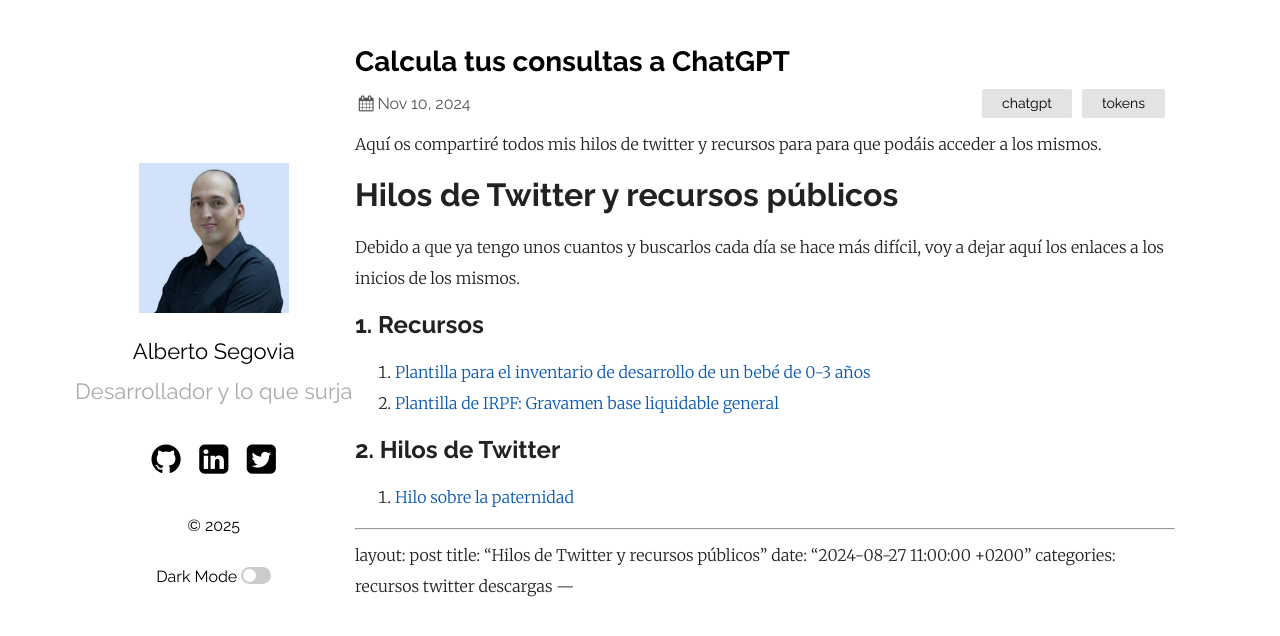
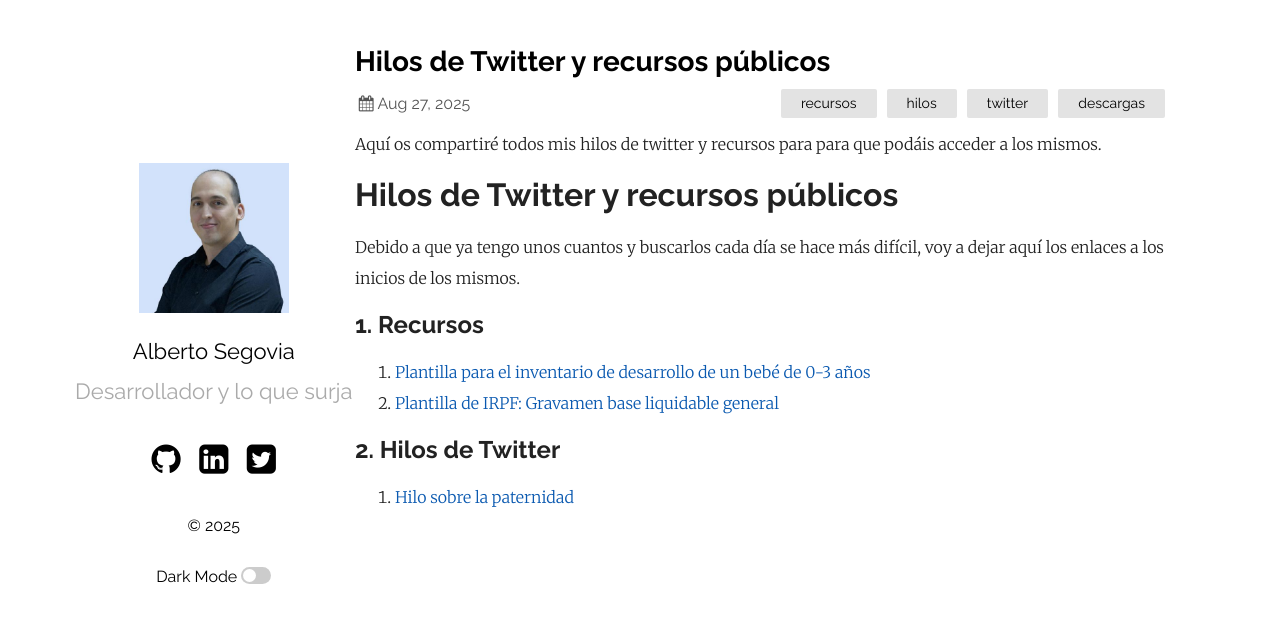
Before and after one commit to asegnz/asegnz.github.io, a Jekyll site: the page built from _posts/2025-08-27-hilos-twitter-recursos.md, in a window 1280 px wide. Shown: the top 636 px of the page. Built offline with Jekyll 4.4.1, drawn with Linux system fonts in a browser that asks for light colours; comment, search, counter and statistics services are not loaded.

Commit message:
Update 2025-08-27-hilos-twitter-recursos.md

```diff
--- a/_posts/2025-08-27-hilos-twitter-recursos.md
+++ b/_posts/2025-08-27-hilos-twitter-recursos.md
@@ -1,8 +1,8 @@
 ---
 layout: post
-title: "Calcula tus consultas a ChatGPT"
-date: "2024-11-11 00:00:00 +0100"
-categories: chatgpt tokens
+title: "Hilos de Twitter y recursos públicos"
+date: "2025-08-27 11:00:00 +0200"
+categories: recursos hilos twitter descargas
 ---
 
 Aquí os compartiré todos mis hilos de twitter y recursos para para que podáis acceder a los mismos.
@@ -19,10 +19,3 @@ Debido a que ya tengo unos cuantos y buscarlos cada día se hace más difícil,
 ## 2. Hilos de Twitter
 
 1. [Hilo sobre la paternidad](https://x.com/asegnz/status/1369303402610589696)
-
----
-layout: post
-title: "Hilos de Twitter y recursos públicos"
-date: "2024-08-27 11:00:00 +0200"
-categories: recursos twitter descargas
----
```
